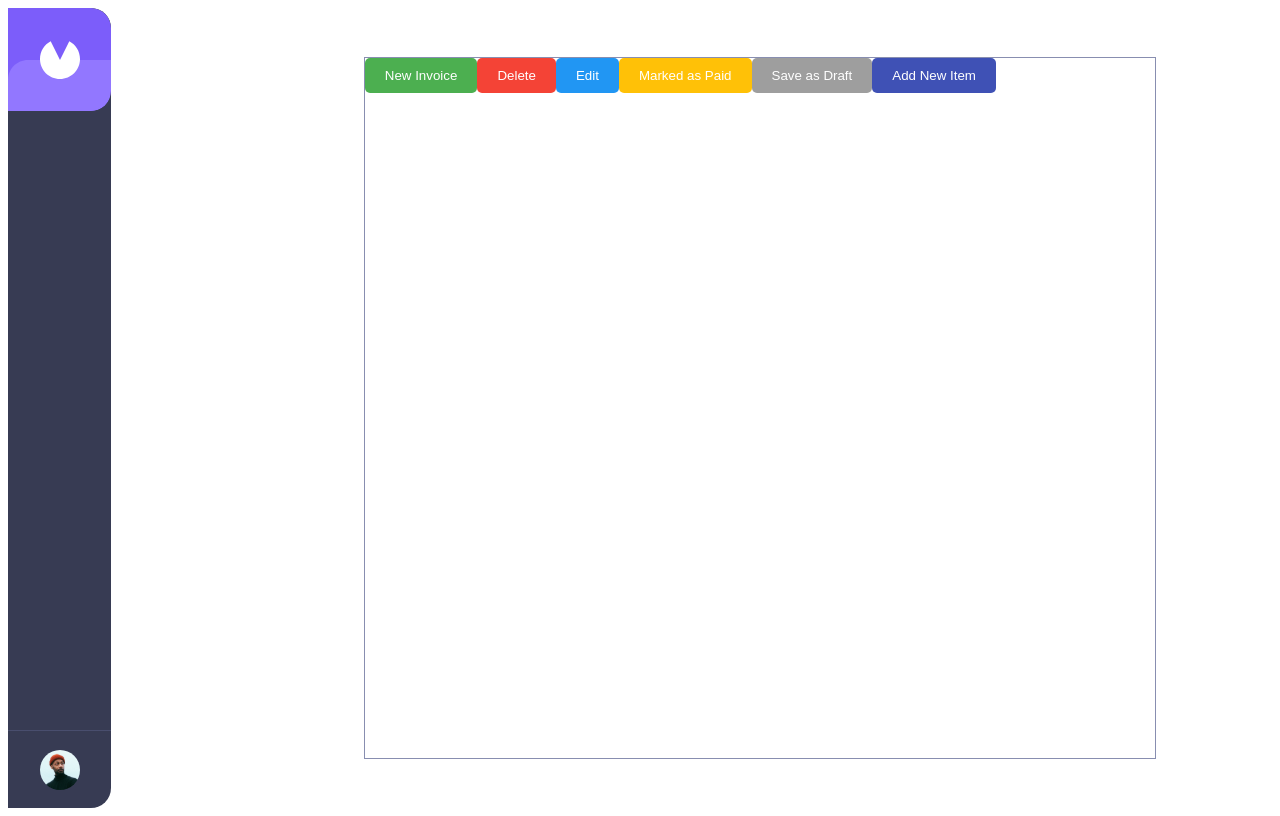
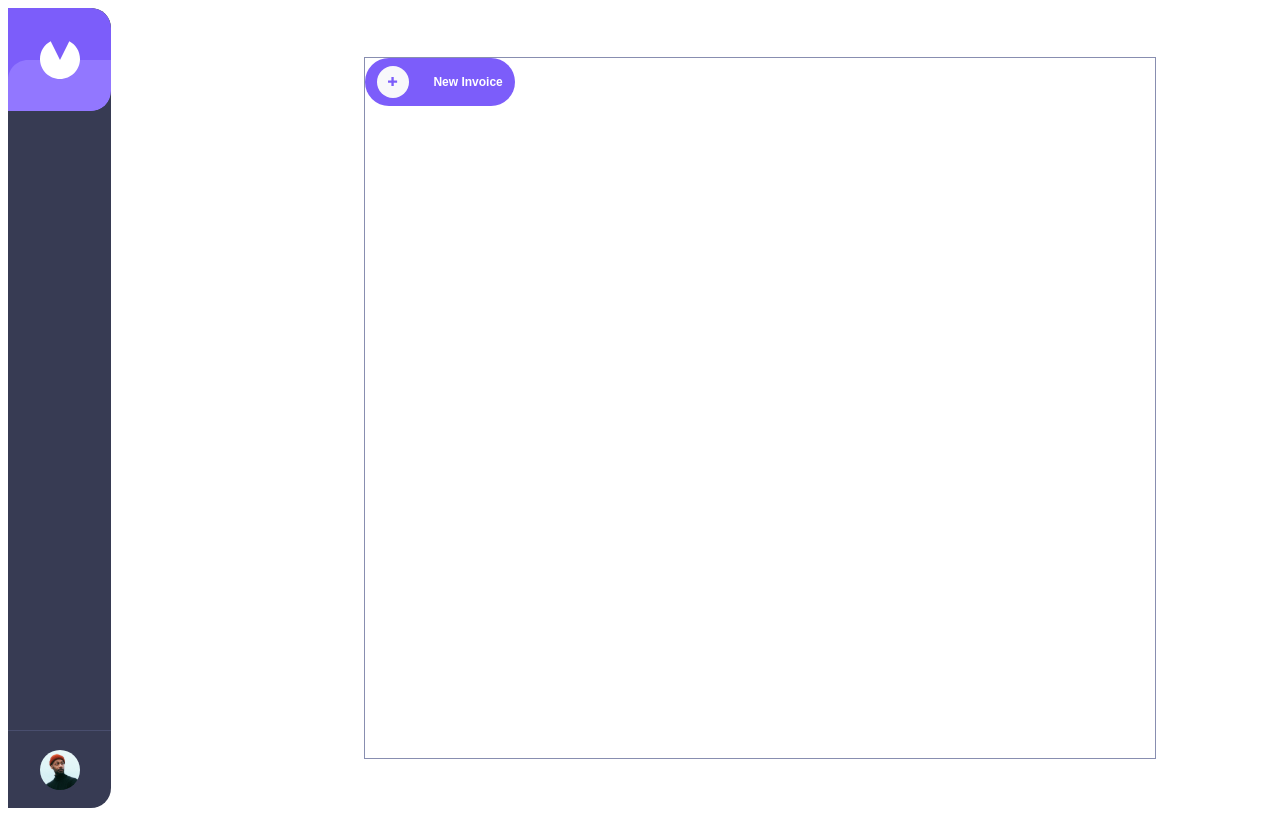
Before and after one commit to Nicocurtis16/FRONTEND-SPECIALIZATION-LABS, an Angular app in the folder Invoice-App/: page / in a window 1280 px wide. Built offline with nearby package versions, Linux system fonts and the light colour scheme.

Commit message:
varrient button hover fixed

```diff
--- a/Invoice-App/src/app/features/button/button.component.css
+++ b/Invoice-App/src/app/features/button/button.component.css
@@ -1,30 +1,163 @@
+@media (max-width: 600px) {
+
   .button {
     padding: 10px 20px;
     border: none;
     border-radius: 5px;
     cursor: pointer;
+
     &.new-invoice {
       background-color: #4CAF50;
       color: white;
     }
+
     &.delete {
       background-color: #f44336;
       color: white;
     }
+
     &.edit {
       background-color: #2196F3;
       color: white;
     }
+
     &.marked-as-paid {
       background-color: #FFC107;
       color: white;
     }
+
     &.save-as-draft {
       background-color: #9E9E9E;
       color: white;
     }
+
     &.add-new-item {
       background-color: #3F51B5;
       color: white;
     }
   }
+}
+@media (min-width: 600px) and (max-width: 960px) {
+  .button {
+    padding: 10px 20px;
+    border: none;
+    border-radius: 5px;
+    cursor: pointer;
+
+    &.new-invoice {
+      background-color: #4CAF50;
+      color: white;
+    }
+
+    &.delete {
+      background-color: #f44336;
+      color: white;
+    }
+
+    &.edit {
+      background-color: #2196F3;
+      color: white;
+    }
+
+    &.marked-as-paid {
+      background-color: #FFC107;
+      color: white;
+    }
+
+    &.save-as-draft {
+      background-color: #9E9E9E;
+      color: white;
+    }
+
+    &.add-new-item {
+      background-color: #3F51B5;
+      color: white;
+    }
+    }
+}
+
+@media (min-width: 960px) {
+  .button {
+    font-family: 'League Spartan', sans-serif;
+    padding: 10px 12px;
+    border: none;
+    border-radius: 24px;
+    cursor: pointer;
+    font-size: 12px;
+    font-weight: 700;
+
+    &.new-invoice {
+      width: 150px;
+      height: 48px;
+      background-color: var(--primary-color);
+      color: white;
+      display: flex;
+      justify-content: space-between;
+      align-items: center;
+
+      &:hover {
+        background-color:var(--primary-color-light);
+      }
+    }
+
+    .button-icon {
+      width: 10px;
+      height: 10px;
+    }
+
+    .buttonIconPanel {
+      display: flex;
+      justify-content: center;
+      align-items: center;
+      height: 32px;
+      width: 32px;
+      background-color: var(--light-BG);
+      border-radius: 50%;
+    }
+
+    &.delete {
+      background-color: #f44336;
+      color: white;
+
+      &:hover {
+        background-color:#f44336;
+      }
+    }
+
+    &.edit {
+      background-color: #2196F3;
+      color: white;
+
+      &:hover {
+        background-color: #2196F3;
+      }
+    }
+
+    &.marked-as-paid {
+      background-color: #FFC107;
+      color: white;
+
+      &:hover {
+        background-color: #FFC107;
+        transform: scale(1.05);
+      }
+    }
+
+    &.save-as-draft {
+      background-color: #9E9E9E;
+      color: white;
+
+      &:hover {
+        background-color: #9E9E9E;
+      }
+    }
+
+    &.add-new-item {
+      background-color: #3F51B5;
+      color: white;
+
+      &:hover {
+        background-color: #3F51B5;
+      }
+    }
+  }}
--- a/Invoice-App/src/app/features/button/button.component.html
+++ b/Invoice-App/src/app/features/button/button.component.html
@@ -1,3 +1,7 @@
 <button [ngClass]="variant" class="button">
+  <ng-container *ngIf="variant === 'new-invoice'">
+    <div class="buttonIconPanel">    <img src="assets/images/icon-plus.svg" alt="New Invoice Icon" class="button-icon">
+    </div>
+  </ng-container>
   <ng-content></ng-content>
 </button>
--- a/Invoice-App/src/app/features/button/button.component.ts
+++ b/Invoice-App/src/app/features/button/button.component.ts
@@ -1,12 +1,13 @@
 import { Component } from '@angular/core';
-import {NgClass} from "@angular/common";
+import {NgClass, NgIf} from "@angular/common";
 import {Input} from "@angular/core";
 
 @Component({
   selector: 'app-button',
   standalone: true,
   imports: [
-    NgClass
+    NgClass,
+    NgIf
   ],
   templateUrl: './button.component.html',
   styleUrl: './button.component.css'
--- a/Invoice-App/src/app/features/layout/layout.component.html
+++ b/Invoice-App/src/app/features/layout/layout.component.html
@@ -3,10 +3,10 @@
 
   <div class="layoutContent">
     <app-button variant="new-invoice">New Invoice</app-button>
-    <app-button variant="delete">Delete</app-button>
-    <app-button variant="edit">Edit</app-button>
-    <app-button variant="marked-as-paid">Marked as Paid</app-button>
-    <app-button variant="save-as-draft">Save as Draft</app-button>
-    <app-button variant="add-new-item">Add New Item</app-button>
+<!--    <app-button variant="delete">Delete</app-button>-->
+<!--    <app-button variant="edit">Edit</app-button>-->
+<!--    <app-button variant="marked-as-paid">Marked as Paid</app-button>-->
+<!--    <app-button variant="save-as-draft">Save as Draft</app-button>-->
+<!--    <app-button variant="add-new-item">Add New Item</app-button>-->
   </div>
 </div>
```
Lines whose indentation alone changed are shown as unchanged.
